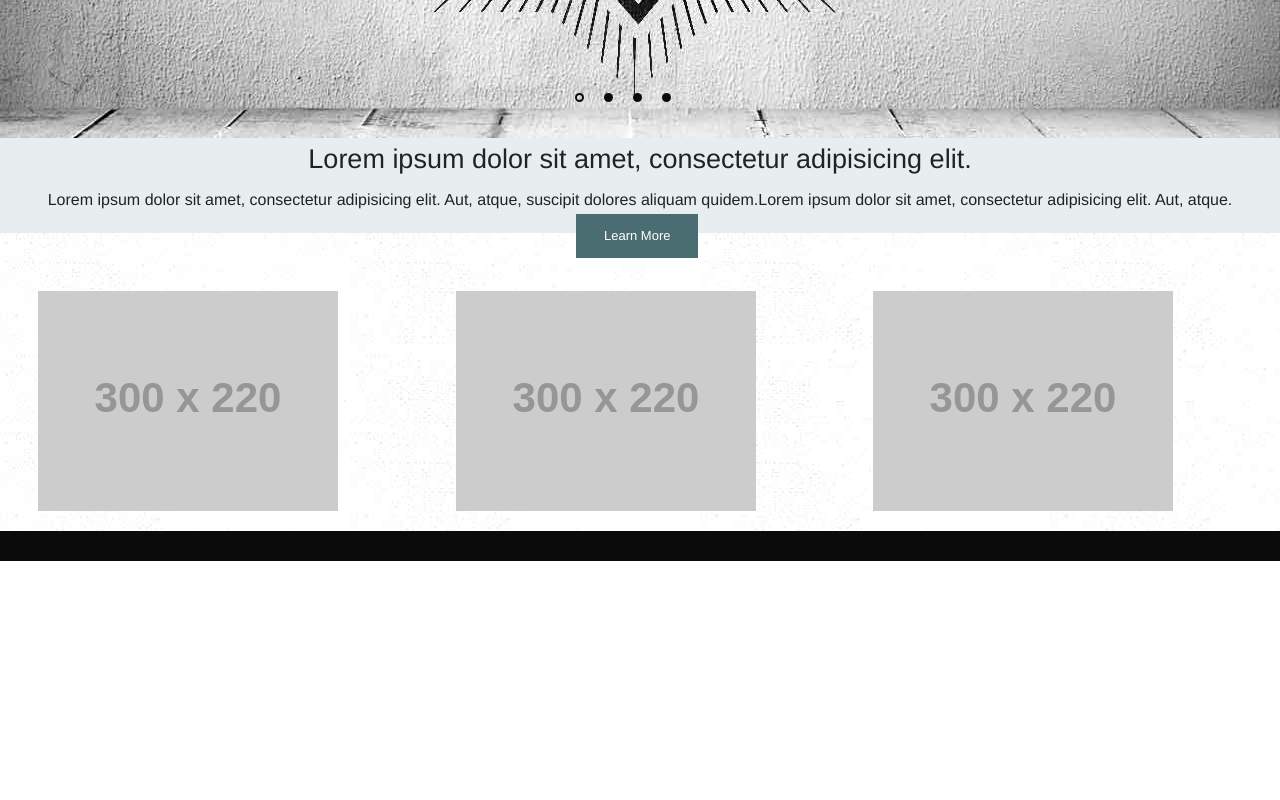
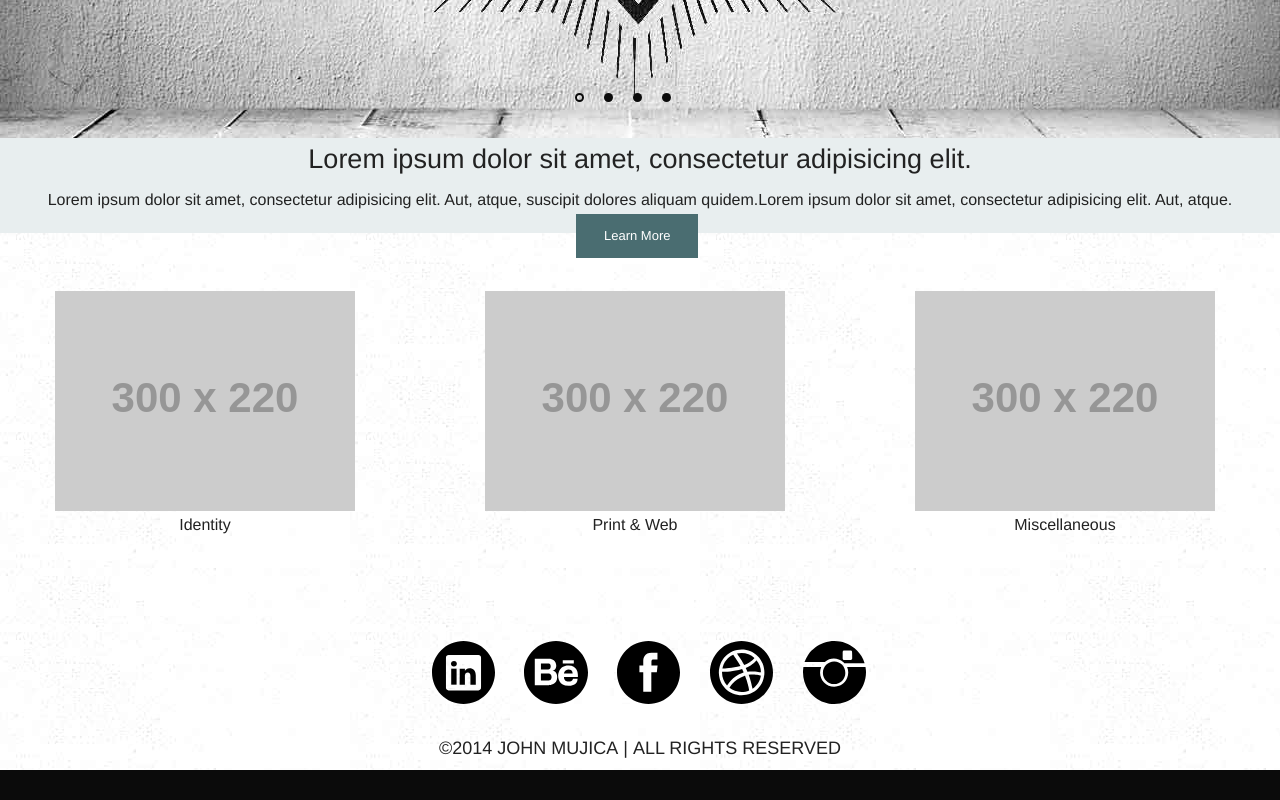
Before and after one commit to dmujica/Moda, a plain HTML site: page index.html in a window 1280 px wide. Shown: the part 656-1456 px from the top of the page. Before the commit the page ends 1217 px from the top, so only its background shows below. Drawn offline with Linux system fonts and the light colour scheme; placeholder pictures from the web are drawn by us.

Commit message:
added footer

```diff
--- a/css/styles.css
+++ b/css/styles.css
@@ -29,7 +29,6 @@ body {
 .menu {
 	position: absolute;
 	width: 100%;
-	height: 103px;
 	background: rgba(255,255,255,0.3);
 	z-index: 9;
 	top: 0;
@@ -54,10 +53,10 @@ body {
 	border-bottom: 2px solid black;
 	border-left: 2px solid black;
 	border-top: 2px solid black;
-	width: 41%;
+	width: 40%;
 	float: left;
 	height: 53px;
-	margin-top: 10px;
+	margin-top: 40px;
 }
 
 .inner-bx-lft {
@@ -74,10 +73,10 @@ body {
 	border-bottom: 2px solid black;
 	border-right: 2px solid black;
 	border-top: 2px solid black;
-	width: 41%;
+	width: 40%;
 	float: right;
 	height: 53px;
-	margin-top: 10px;
+	margin-top: 40px;
 }
 
 .inner-bx-rt {
@@ -91,7 +90,7 @@ body {
 
 .logo {
 	display: inline-block;
-	width: 15%;
+	width: 16.7%;
 	margin-top: -0.65%;
 }
 
@@ -174,5 +173,20 @@ body {
 
 .gallery {
 	margin-top: 58px;
-	padding-left: 3%;
+	text-align: center;
 }
+
+/*Footer*/
+
+.footer {
+	margin: 0 auto;
+	text-align: center;
+	margin-top: 5%;
+}
+
+.footer li {
+	width: 5%;
+	list-style: none;
+	display: inline-block;
+	margin: 1%;
+}
--- a/index.html
+++ b/index.html
@@ -73,18 +73,24 @@
   <div class="row full-width">
     <div class="columns large-12 gallery full-width">
       <ul class="small-block-grid-3">
-        <li><img src="http://placehold.it/300x220" alt=""></li>
-        <li><img src="http://placehold.it/300x220" alt=""></li>
-        <li><img src="http://placehold.it/300x220" alt=""></li>
+        <li><img src="http://placehold.it/300x220" alt=""><h6>Identity</h6></li>
+        <li><img src="http://placehold.it/300x220" alt=""><h6>Print &#38; Web</h6></li>
+        <li><img src="http://placehold.it/300x220" alt=""><h6>Miscellaneous</h6></li>
       </ul>
     </div>
   </div>
   <!-- End Gallery -->
   <!-- Footer -->
-  <div class="row full-width">
+  <div class="row full-width footer">
     <div class="columns large-12 full-width">
-
-
+      <ul>
+        <li><img src="img/linkedin.svg" alt=""></li>
+        <li><img src="img/behance.svg" alt=""></li>
+        <li><img src="img/facebook.svg" alt=""></li>
+        <li><img src="img/dribbble.svg" alt=""></li>
+        <li><img src="img/instagram.svg" alt=""></li>
+      </ul>
+      <h5>&#169;2014 JOHN MUJICA&nbsp;|&nbsp;ALL RIGHTS RESERVED</h5>
     </div>
   </div>
    <!-- End Footer -->
```
Also changed, not shown: img/behance.svg (added), img/dribbble.svg (added), img/facebook.svg (added), img/instagram.svg (added), img/linkedin.svg (added).
